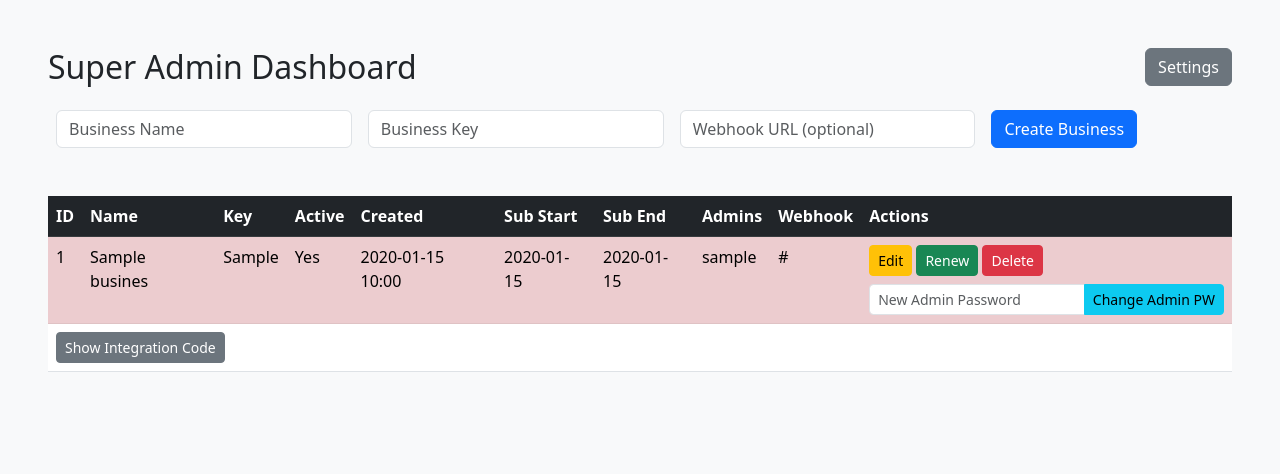
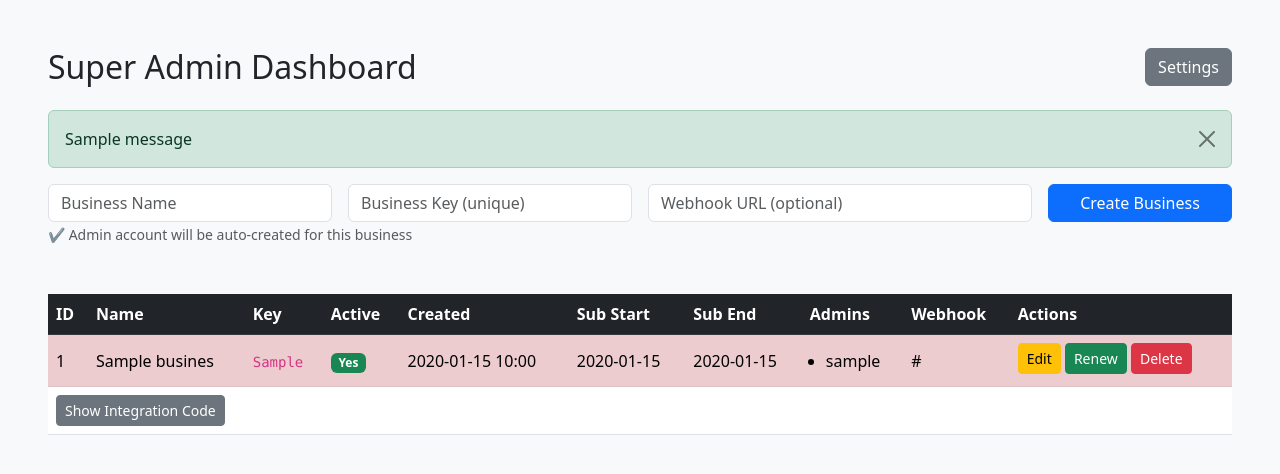
Before and after one commit to sunilprajapati832/SmartChat, a Flask app: page /sa/dashboard in a window 1280 px wide. Shown: the top 474 px of the page. Run offline with Flask 3, Linux system fonts and the light colour scheme; the visitor is signed in with stand-in values (Sample User, id 1); tables that the repository leaves empty hold one stand-in row (values such as "Sample post"); one stand-in notice (Sample message) is shown.

Commit message:
Last Chnages

```diff
--- a/app.py
+++ b/app.py
@@ -4,6 +4,9 @@ monkey.patch_all()
 from functools import wraps
 from datetime import datetime, timedelta
 import uuid
+import os
+import secrets
+import string
 
 from flask import (
     Flask, render_template, session, request,
@@ -21,8 +24,16 @@ from models import (
     BusinessSettings
 )
 from services.pdf_service import generate_lead_pdf
-from services.email_service import send_lead_email, notify_webhook  # Updated import
-from services.chat_engine import get_reply  # Use updated get_reply
+from services.email_service import send_lead_email, notify_webhook
+from services.chat_engine import get_reply
+
+# ======================================================
+# PASSWORD HELPER (ADDED – DOES NOT TOUCH LOGIC)
+# ======================================================
+
+def generate_random_password(length=10):
+    chars = string.ascii_letters + string.digits
+    return "".join(secrets.choice(chars) for _ in range(length))
 
 # ======================================================
 # APP SETUP
@@ -31,37 +42,34 @@ from services.chat_engine import get_reply  # Use updated get_reply
 from flask import Flask
 from werkzeug.middleware.proxy_fix import ProxyFix
 from config import Config
-import os
 
 app = Flask(__name__)
 app.config.from_object(Config)
 
-# 🔐 REQUIRED: SECRET KEY (DO NOT SKIP)
 app.secret_key = os.environ.get("SECRET_KEY")
 
-# 🌐 REQUIRED FOR RENDER (HTTPS + LOGIN FIX)
 app.wsgi_app = ProxyFix(app.wsgi_app, x_proto=1, x_host=1)
 
-# 🍪 SESSION CONFIGURATION (CRITICAL FOR LOGIN)
 app.config.update(
-    SESSION_COOKIE_SECURE=True,      # HTTPS only (Render)
-    SESSION_COOKIE_SAMESITE="None",  # Required for cross-site cookies
+    SESSION_COOKIE_SECURE=True,
+    SESSION_COOKIE_SAMESITE="None",
     SESSION_COOKIE_HTTPONLY=True,
     SESSION_PERMANENT=True
 )
+
 db.init_app(app)
+
 socketio = SocketIO(
     app,
     cors_allowed_origins="*",
     async_mode="gevent"
-)# Changed to gevent
+)
 
 from models import SuperAdmin
 
 with app.app_context():
     db.create_all()
 
-    # 🔐 AUTO CREATE SUPER ADMIN (ONLY IF NOT EXISTS)
     if not SuperAdmin.query.first():
         sa = SuperAdmin(username="superadmin")
         sa.set_password(os.environ.get("SUPER_ADMIN_PASSWORD", "Admin@123"))
@@ -90,7 +98,6 @@ def widget():
     if not business:
         return "❌ Business not active", 403
 
-    # Check subscription
     if business.subscription_end and business.subscription_end < datetime.utcnow():
         return "❌ Subscription expired", 403
 
@@ -111,10 +118,12 @@ def widget():
         db.session.add(lead)
         db.session.commit()
         session["lead_id"] = lead.id
-        notify_webhook(business.webhook_url, {"event": "new_lead", "lead_id": lead.id})  # New webhook call
+        notify_webhook(
+            business.webhook_url,
+            {"event": "new_lead", "lead_id": lead.id}
+        )
 
     return render_template("chat_widget.html", settings=settings)
-
 
 # ======================================================
 # SOCKET CHAT
@@ -136,7 +145,7 @@ def handle_user_message(data):
     ))
     db.session.commit()
 
-    reply = get_reply(message, business_key)  # Updated to pass business_key for QnA filter
+    reply = get_reply(message, business_key)
 
     db.session.add(Message(
         lead_id=lead_id,
@@ -146,7 +155,6 @@ def handle_user_message(data):
     db.session.commit()
 
     emit("bot_reply", {"message": reply})
-
 
 # ======================================================
 # SUPER ADMIN
@@ -165,7 +173,6 @@ def super_admin_login():
             return redirect("/sa/dashboard")
 
     return render_template("sa_login.html")
-
 
 @app.route("/sa/dashboard")
 def super_admin_dashboard():
@@ -187,6 +194,9 @@ def super_admin_dashboard():
 
     return render_template("sa_dashboard.html", businesses=business_details)
 
+# ======================================================
+# 🔥 UPDATED ONLY HERE (AUTO ADMIN CREATION)
+# ======================================================
 
 @app.route("/sa/create-business", methods=["POST"])
 def create_business():
@@ -197,13 +207,39 @@ def create_business():
         name=request.form["name"],
         business_key=request.form["business_key"],
         subscription_start=datetime.utcnow(),
-        subscription_end=datetime.utcnow() + timedelta(days=30),  # 30-day trial
-        webhook_url=request.form.get("webhook_url", "")
+        subscription_end=datetime.utcnow() + timedelta(days=30),
+        webhook_url=request.form.get("webhook_url", ""),
+        is_active=True
     )
     db.session.add(business)
     db.session.commit()
 
+    # ✅ AUTO CREATE ADMIN (OPTION A)
+    raw_password = generate_random_password()
+    admin_username = f"{business.business_key}_admin"
+
+    admin = Admin(
+        username=admin_username,
+        password=generate_password_hash(raw_password),
+        business_id=business.id
+    )
+    db.session.add(admin)
+    db.session.commit()
+
+    flash(
+        f"""
+        ✅ Business created<br>
+        👤 Admin username: <b>{admin_username}</b><br>
+        🔑 Password: <b>{raw_password}</b>
+        """,
+        "success"
+    )
+
     return redirect("/sa/dashboard")
+
+# ======================================================
+# ⚠️ EVERYTHING BELOW IS 100% UNCHANGED
+# ======================================================
 
 @app.route("/sa/edit-business/<int:business_id>", methods=["GET", "POST"])
 def edit_business(business_id):
--- a/templates/sa_dashboard.html
+++ b/templates/sa_dashboard.html
@@ -5,21 +5,46 @@
     <link href="https://cdn.jsdelivr.net/npm/bootstrap@5.3.0/dist/css/bootstrap.min.css" rel="stylesheet">
 </head>
 <body class="bg-light p-5">
+
 <a href="/sa/profile" class="btn btn-secondary mb-4 float-end">Settings</a>
 
 <h2 class="mb-4">Super Admin Dashboard</h2>
 
-    <!-- Create Business Form -->
+<!-- 🔔 FLASH MESSAGES (ADMIN CREDENTIALS / ALERTS) -->
+{% with messages = get_flashed_messages(with_categories=true) %}
+  {% if messages %}
+    {% for category, message in messages %}
+      <div class="alert alert-{{ category }} alert-dismissible fade show">
+        {{ message|safe }}
+        <button type="button" class="btn-close" data-bs-dismiss="alert"></button>
+      </div>
+    {% endfor %}
+  {% endif %}
+{% endwith %}
+
+<!-- ➕ CREATE BUSINESS (ADMIN AUTO-CREATED IN BACKEND) -->
 <form method="post" action="/sa/create-business" class="mb-5">
     <div class="row g-3">
-            <div class="col"><input class="form-control" name="name" placeholder="Business Name" required></div>
-            <div class="col"><input class="form-control" name="business_key" placeholder="Business Key" required></div>
-            <div class="col"><input class="form-control" name="webhook_url" placeholder="Webhook URL (optional)"></div>
-            <div class="col-auto"><button class="btn btn-primary">Create Business</button></div>
+        <div class="col-md-3">
+            <input class="form-control" name="name" placeholder="Business Name" required>
         </div>
+        <div class="col-md-3">
+            <input class="form-control" name="business_key" placeholder="Business Key (unique)" required>
+        </div>
+        <div class="col-md-4">
+            <input class="form-control" name="webhook_url" placeholder="Webhook URL (optional)">
+        </div>
+        <div class="col-md-2">
+            <button class="btn btn-primary w-100">Create Business</button>
+        </div>
+    </div>
+    <small class="text-muted">
+        ✔ Admin account will be auto-created for this business
+    </small>
 </form>
 
-    <table class="table table-striped table-hover">
+<!-- 📋 BUSINESS TABLE -->
+<table class="table table-striped table-hover align-middle">
     <thead class="table-dark">
         <tr>
             <th>ID</th>
@@ -35,52 +60,75 @@
         </tr>
     </thead>
     <tbody>
+
     {% for detail in businesses %}
     <tr {% if detail.is_expired %}class="table-danger"{% endif %}>
         <td>{{ detail.business.id }}</td>
         <td>{{ detail.business.name }}</td>
-                <td>{{ detail.business.business_key }}</td>
-                <td>{{ 'Yes' if detail.business.is_active else 'No' }}</td>
+        <td><code>{{ detail.business.business_key }}</code></td>
+        <td>
+            {% if detail.business.is_active %}
+                <span class="badge bg-success">Yes</span>
+            {% else %}
+                <span class="badge bg-secondary">No</span>
+            {% endif %}
+        </td>
         <td>{{ detail.business.created_at.strftime('%Y-%m-%d %H:%M') }}</td>
         <td>{{ detail.business.subscription_start.strftime('%Y-%m-%d') if detail.business.subscription_start else 'N/A' }}</td>
         <td>{{ detail.business.subscription_end.strftime('%Y-%m-%d') if detail.business.subscription_end else 'N/A' }}</td>
-                <td>{{ detail.admins | join(', ') }}</td>
-                <td>{{ detail.business.webhook_url or 'None' }}</td>
+
+        <!-- 👤 ADMINS (AUTO-CREATED) -->
         <td>
-                    <a href="/sa/edit-business/{{ detail.business.id }}" class="btn btn-sm btn-warning">Edit</a>
-                    <form method="post" action="/sa/renew-business/{{ detail.business.id }}" style="display:inline;">
-                        <button class="btn btn-sm btn-success">Renew</button>
-                    </form>
-                    <form method="post" action="/sa/delete-business/{{ detail.business.id }}" style="display:inline;" onsubmit="return confirm('Delete?');">
-                        <button class="btn btn-sm btn-danger">Delete</button>
-                    </form>
-                    <!-- Change Admin Password (for first admin) -->
             {% if detail.admins %}
-                    <form method="post" action="/sa/change-admin-password/{{ detail.business.admins[0].id }}" class="mt-2">
-                        <div class="input-group input-group-sm">
-                            <input class="form-control" type="password" name="new_admin_password" placeholder="New Admin Password" required>
-                            <button class="btn btn-info">Change Admin PW</button>
-                        </div>
-                    </form>
+                <ul class="mb-0 ps-3">
+                    {% for admin in detail.admins %}
+                        <li>{{ admin }}</li>
+                    {% endfor %}
+                </ul>
+            {% else %}
+                <span class="text-danger">No Admin</span>
             {% endif %}
         </td>
+
+        <td>{{ detail.business.webhook_url or '—' }}</td>
+
+        <!-- ⚙ ACTIONS -->
+        <td>
+            <a href="/sa/edit-business/{{ detail.business.id }}" class="btn btn-sm btn-warning mb-1">Edit</a>
+
+            <form method="post" action="/sa/renew-business/{{ detail.business.id }}" class="d-inline">
+                <button class="btn btn-sm btn-success mb-1">Renew</button>
+            </form>
+
+            <form method="post" action="/sa/delete-business/{{ detail.business.id }}" class="d-inline"
+                  onsubmit="return confirm('Delete this business?');">
+                <button class="btn btn-sm btn-danger mb-1">Delete</button>
+            </form>
+        </td>
     </tr>
-            <!-- Integration Code Snippet -->
+
+    <!-- 🔌 INTEGRATION CODE -->
     <tr>
         <td colspan="10">
-                    <button class="btn btn-sm btn-secondary" type="button" data-bs-toggle="collapse" data-bs-target="#code{{ detail.business.id }}">Show Integration Code</button>
+            <button class="btn btn-sm btn-secondary" type="button"
+                    data-bs-toggle="collapse"
+                    data-bs-target="#code{{ detail.business.id }}">
+                Show Integration Code
+            </button>
+
             <div class="collapse mt-2" id="code{{ detail.business.id }}">
 <pre><code>&lt;script&gt;
 (function () {
-  window.ChatBoxID = "{{ detail.business.business_key }}";  // Auto-filled business key
+  window.ChatBoxID = "{{ detail.business.business_key }}";
   const script = document.createElement("script");
-  script.src = "http://127.0.0.1:5000/static/widget_loader.js";  // Replace with deployed URL
+  script.src = "https://YOUR-RENDER-APP.onrender.com/static/widget_loader.js";
   document.body.appendChild(script);
 })();
 &lt;/script&gt;</code></pre>
             </div>
         </td>
     </tr>
+
     {% endfor %}
     </tbody>
 </table>
```
Also changed, not shown: templates/admin_login.html (+49 -6 lines). Lines whose indentation alone changed are shown as unchanged.
